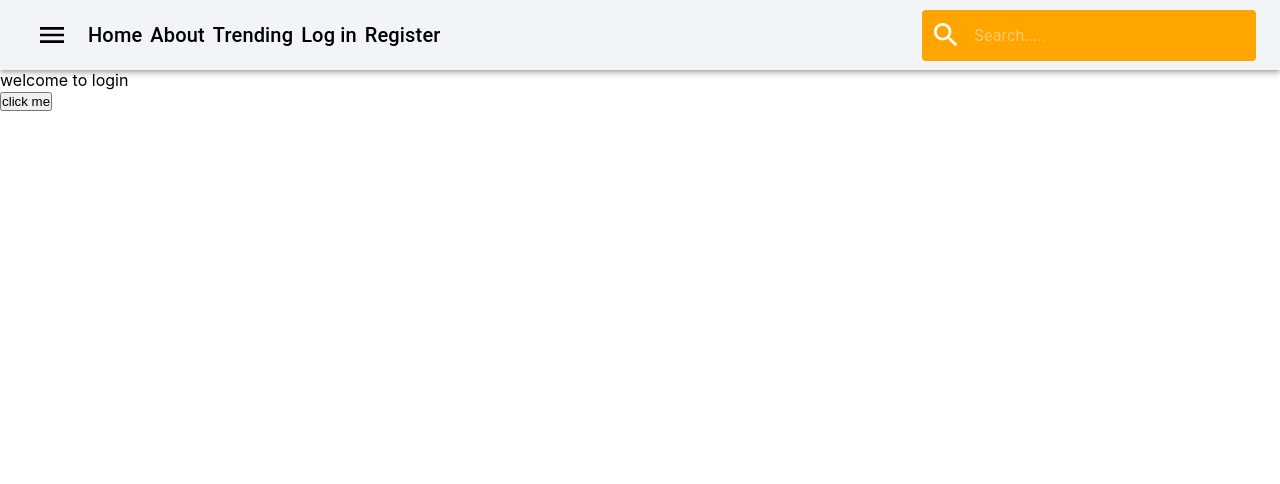
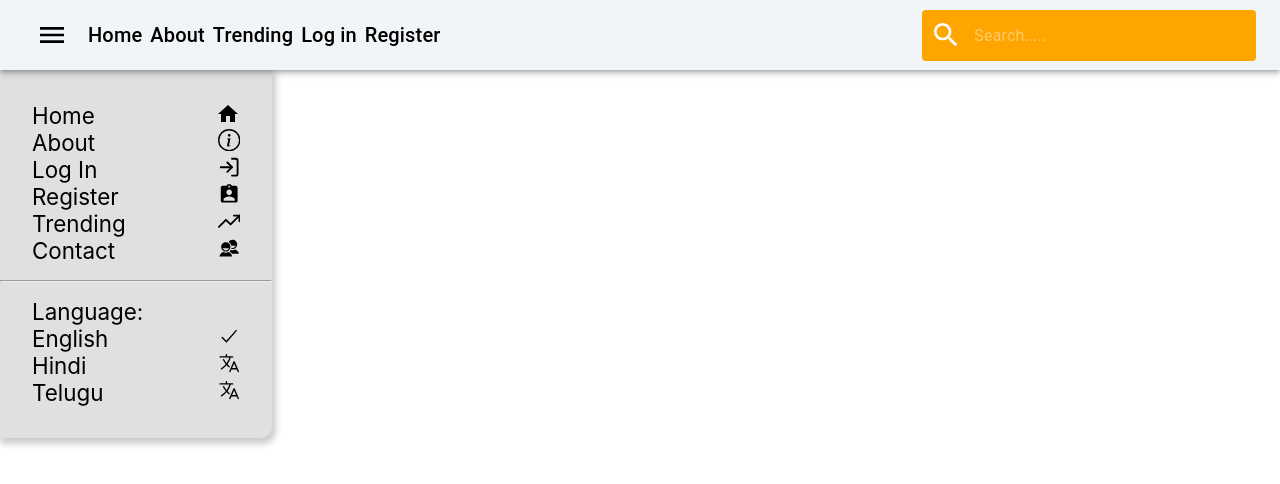
Before and after one commit to sultanmirzapydev/react-proj, a React (Create React App) app: page /login in a window 1280 px wide. Both pictures are taken after a click on the button 52 px from the left and 35 px from the top of the page. Shown: the top 484 px of the page. Built offline with nearby package versions, Linux system fonts and the light colour scheme.

Commit message:
fixed menubar

```diff
--- a/package.json
+++ b/package.json
@@ -12,6 +12,7 @@
     "@testing-library/react": "^11.2.6",
     "@testing-library/user-event": "^12.8.3",
     "axios": "^0.21.1",
+    "clsx": "^1.1.1",
     "pexels": "^1.2.1",
     "react": "^17.0.2",
     "react-dom": "^17.0.2",
@@ -19,10 +20,12 @@
     "react-redux": "^7.2.4",
     "react-router-dom": "^5.2.0",
     "react-scripts": "4.0.3",
+    "reactjs-popup": "^2.0.4",
     "redux": "^4.1.0",
     "redux-devtools-extension": "^2.13.9",
     "redux-root-saga": "^1.1.4",
     "redux-saga": "^1.1.3",
+    "styled-components": "^5.3.0",
     "web-vitals": "^1.1.2"
   },
   "scripts": {
--- a/src/components/Navbar.js
+++ b/src/components/Navbar.js
@@ -12,9 +12,20 @@ import Button from '@material-ui/core/Button';
 import SearchIcon from '@material-ui/icons/Search';
 import InputBase from '@material-ui/core/InputBase';
 import Icon from '@material-ui/core/Icon';
-
+import Menu from '@material-ui/core/Menu';
+import MenuItem from '@material-ui/core/MenuItem';
 import Toolbar from '@material-ui/core/Toolbar';
 import Typography from '@material-ui/core/Typography';
+import { BsInfoCircle } from "react-icons/bs";
+import { FiLogIn,FiTrendingUp } from "react-icons/fi";
+import {MdAssignmentInd } from "react-icons/md";
+import { IoMdContacts  } from "react-icons/io";
+import { IoLanguageOutline, IoCheckmarkOutline } from "react-icons/io5";
+import styled, { keyframes } from "styled-components";
+import HomeIcon from '@material-ui/icons/Home';
+
+import clsx from 'clsx';
+
 
 const useStyles = makeStyles((theme) => ({
   root: {
@@ -87,27 +98,89 @@ const useStyles = makeStyles((theme) => ({
       },
     },
   },
+
+menucontainer: {
+    position:'absolute',
+    backgroundColor:'#E0E0E0',
+    width: ' 17rem',
+    margin: '0rem 0 0 0 ',
+    borderRadius: '0 0 .7rem 0',
+    boxShadow: '2px 4px 6px  2px rgba(0, 0, 0, 0.2)',
+    animation: `$slide .6s ease`,
+
+  },
+
+ '@keyframes slide': {
+    'from': {
+      left : '-18rem'
+    },
+    'to': {
+      left: '0'
+    }
+},
+
+
+
+menusubcon :{
+  display: 'flex',
+  flexDirection: 'column',
+  marginTop: '2rem',
+  fontSize: '1.4rem',
+  marginLeft: '2rem',
+  marginBottom: '1rem',
+},
+menulangcon : {
+  display: 'flex',
+  flexDirection: 'column',
+  fontSize: '1.4rem',
+  marginLeft: '2rem',
+  marginTop: '1rem',
+  marginBottom: '2rem',
+},
+menutext: {
+  display: 'flex',
+  justifyContent: 'space-between',
+},
+Icons : {
+  marginRight: '2rem',
+},
+
 }));
+
+
 
 export const Navbar = () => {
 	const classes = useStyles();
-	const handleNavClick = (e) => {
-		console.log('dsfl;')
-	}
+	const [show, setShow] = useState(false);
+
+  const handleClick = (e) => {
+    setShow(!show);
+  }
+
+
 	return (
 		<>
-		<AppBar position='sticky' classes = {{ colorPrimary: classes.colorPrimary}}>
+
+		<AppBar position='sticky' style={{overflow: 'hidden'}}
+    classes = {{ colorPrimary: classes.colorPrimary}}>
+
 		<Toolbar classes = {{ regular: classes.toolBar}}>
-		<IconButton >
-		 <MenuIcon classes = {{root: classes.menuIcon}} onClick={handleNavClick} />
-		 </IconButton>
+
+
+		  <IconButton onClick = {handleClick} >
+		  <MenuIcon classes = {{root: classes.menuIcon}}  />
+		  </IconButton>
+
+
+
 
 		 <Typography classes={{root: classes.text}} variant="h6" noWrap>
             Home
           </Typography>
-           <Typography classes={{root: classes.text}} variant="h6" noWrap>
+           <Typography classes={{root: classes.text}}  variant="h6" noWrap>
             About
           </Typography>
+
            <Typography classes={{root: classes.text}} variant="h6" noWrap>
             Trending
           </Typography>
@@ -127,11 +200,40 @@ export const Navbar = () => {
           	classes = {{root: classes.inputRoot, input: classes.inputInput}} />
           </div>
 
+         </Toolbar>
 
 
-		</Toolbar>
 		</AppBar>
 
+
+     { show ? <div className={classes.menucontainer}>
+
+          <div className={classes.menusubcon}>
+        <div className={classes.menutext}> Home
+        <HomeIcon className={classes.Icons}/> </div>
+        <div className={classes.menutext}> About
+        <BsInfoCircle className={classes.Icons}/></div>
+        <div className={classes.menutext}> Log In
+        <FiLogIn className={classes.Icons}/></div>
+        <div className={classes.menutext}> Register
+        <MdAssignmentInd className={classes.Icons}/></div>
+        <div className={classes.menutext} > Trending
+        <FiTrendingUp className={classes.Icons}/></div>
+        <div  className={classes.menutext}>  Contact
+        <IoMdContacts className={classes.Icons}/></div>
+          </div>
+          <hr />
+          <div className={classes.menulangcon}>
+            <div className={classes.menutext} style={{color:'black'}}> Language: </div>
+            <div className={classes.menutext}> English
+            <IoCheckmarkOutline className={classes.Icons}/></div>
+            <div className={classes.menutext}> Hindi
+            <IoLanguageOutline className={classes.Icons}/> </div>
+            <div className={classes.menutext}> Telugu
+            <IoLanguageOutline className={classes.Icons}/></div>
+          </div>
+
+        </div>  : null}
 
 
 
--- a/src/components/css/style.css
+++ b/src/components/css/style.css
@@ -8,12 +8,8 @@
 	box-sizing: border-box;
 }
 
+
 @media only screen and (max-width: 425px) {
-
-
-html {
-  box-sizing: border-box;
-}
 
 *,
 *::before,
--- a/src/components/login.js
+++ b/src/components/login.js
@@ -33,6 +33,13 @@ export const Login = () => {
 		<button type='submit' onClick= {handleSubmit} > click me </button>
 		</div>
 		</div>
+		<div className='alive'>
+		<div className='ant' style= {{display:'flex', margin:'4rem', transform: 'translateX(-8rem)',
+
+	}}>
+		slghfksd
+		</div>
+		</div>
 		</>
 		);
 };
```
Also changed, not shown: 1 other file (tests, documents, lock files or other folders).
